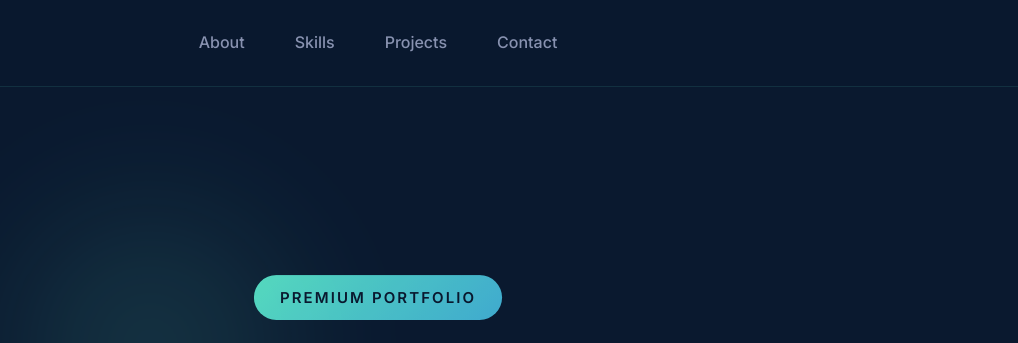
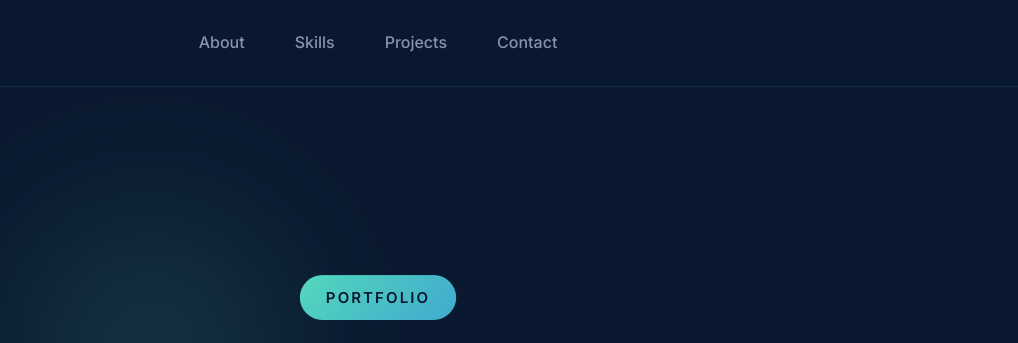
Before and after one commit to hitbhimani/github.io, a plain HTML site: page index.html in a window 1280 px wide. Shown: the top 343 px of the page, without its empty margins (262-1280 px from the left). Drawn offline with Linux system fonts and the light colour scheme.

Commit message:
index.html

```diff
--- a/index.html
+++ b/index.html
@@ -901,7 +901,7 @@ footer {
 <!-- Header -->
 <header>
   <div class="header-content">
-    <div class="badge">Premium Portfolio</div>
+    <div class="badge">Portfolio</div>
     <h1>Hit Bhimani</h1>
     <div class="typewriter">
       <span class="subtitle">BCA Student | Web Developer | Software Enthusiast</span>
```
